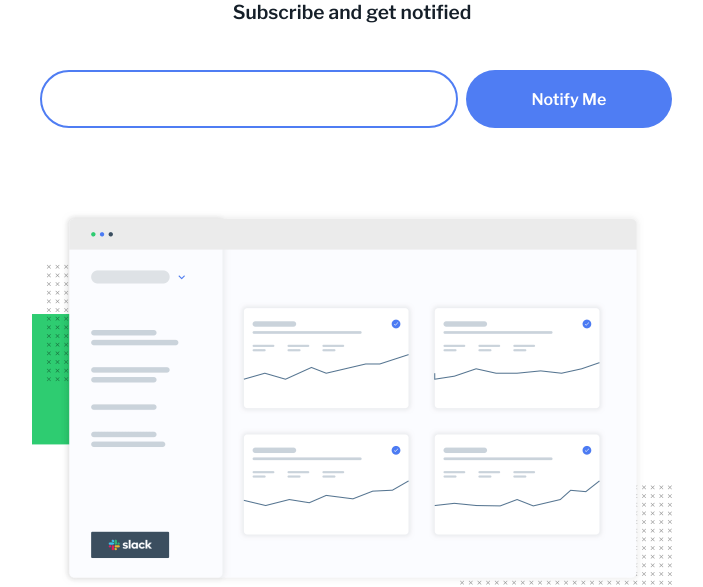
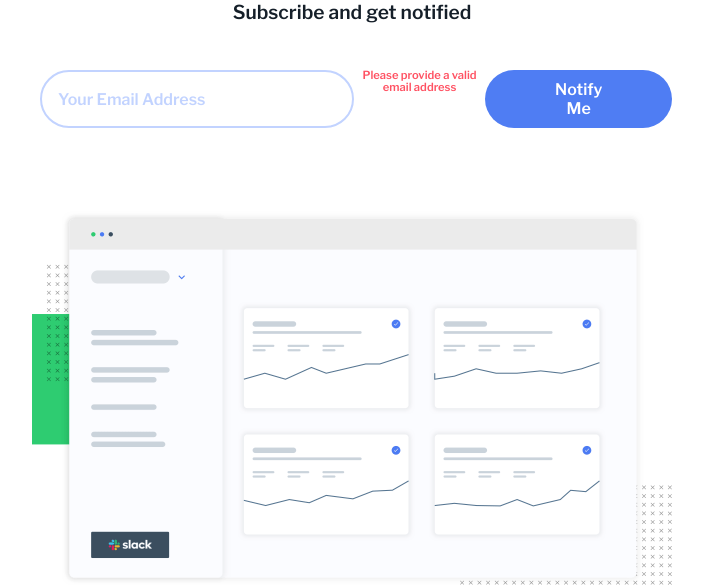
Before and after one commit to Carmenyo/Ping-single-column-coming-soon-page, a plain HTML site: page index.html in a window 1280 px wide. Shown: the part 232-819 px from the top of the page, without its empty margins (288-991 px from the left). Drawn offline with nearby package versions, Linux system fonts and the light colour scheme.

Commit message:
error state

```diff
--- a/index.html
+++ b/index.html
@@ -33,7 +33,8 @@
 
     <form class="main__form" action="">
       <label for="nombre"></label>
-      <input class="main__form--input" type="text">
+      <input class="main__form--input" type="text" placeholder="Your Email Address">
+      <div class="main__form--error">Please provide a valid email address</div>
       <button class="main__form--button">Notify Me</button>
     </form>
 
@@ -56,7 +57,7 @@
         <p class="">&copy; Copyright Ping. All rights reserved.</p> </div>
     </footer>
 
-
+ <script src="./js/main.js"></script>
 </body>
 
 </html>
--- a/styles/_layout.scss
+++ b/styles/_layout.scss
@@ -35,15 +35,27 @@
     justify-content: center;
     align-items: center;
     margin-bottom: 4rem;
+     ::placeholder{
+      color: $Pale-Blue;
+      padding: 1rem 1rem;
 
+    }
 
     &--input{
-      border: 2px $Blue solid;
+      border: 2px $Pale-Blue solid;
       width: 77%;
       height: 2.3rem;
       border-radius: 2rem;
       margin-bottom: .8rem;
     }
+
+    &--error{
+      color: $Light-Red;
+      font-size: .7rem;
+      margin-bottom: 2rem;
+    }
+
+
 
     &--button{
       background-color: $Blue ;
```
Also changed, not shown: js/main.js (added), styles/main.css, 1 other file.
